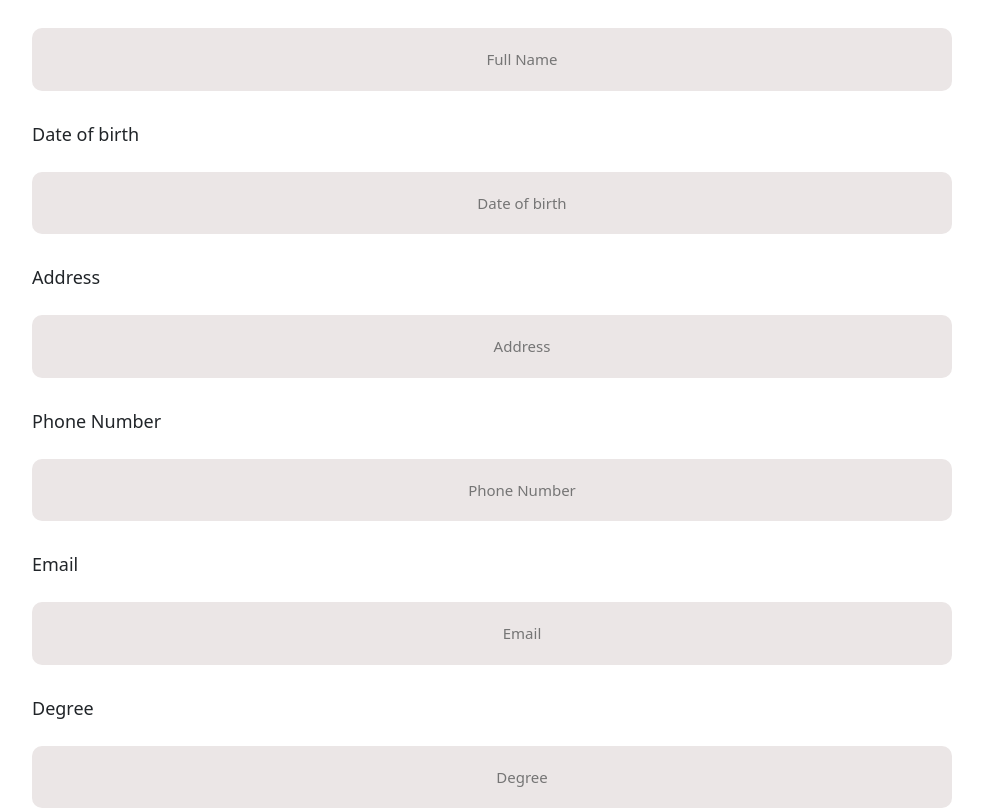
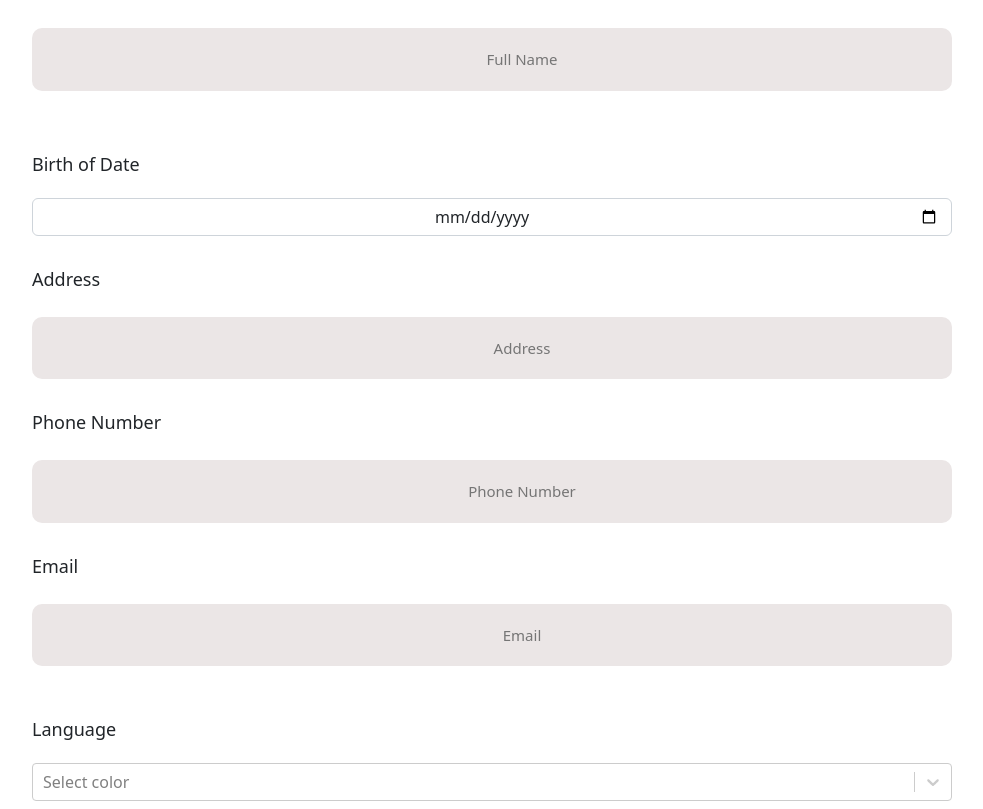
Before and after one commit to Namroutii/job-app-cap, a React (Create React App) app in the folder job-app/: page /add-cv in a window 1280 px wide. Shown: the part 260-1069 px from the top of the page, without its empty margins (48-1031 px from the left). Built offline with nearby package versions, Linux system fonts and the light colour scheme.

Commit message:
some edit for page add cv

```diff
--- a/job-app/package.json
+++ b/job-app/package.json
@@ -13,6 +13,7 @@
     "react-dom": "^18.2.0",
     "react-router-dom": "^6.4.3",
     "react-scripts": "^5.0.1",
+    "react-select": "^5.7.0",
     "web-vitals": "^2.1.4"
   },
   "scripts": {
--- a/job-app/src/pages/addCV/AddCV.css
+++ b/job-app/src/pages/addCV/AddCV.css
@@ -6,10 +6,11 @@
   padding-left: 80px;
 }
 
-.form-select {
+.select {
   margin-top: 10px;
   max-width: 1000px;
   text-align: left;
+  padding-left: 80px;
 }
 
 .select-group {
@@ -23,11 +24,13 @@ select {
   padding: 10px;
   background-color: rgb(235, 230, 230);
   border-radius: 10px;
+  padding-left: 80px;
 }
 
 label {
   font-size: large;
   padding-top: 30px;
+
 }
 
 select:focus {
@@ -62,3 +65,17 @@ button {
 button:hover {
   transform: scale(1.25);
 }
+.form-date{
+  width: 1000px;
+  padding-left: 80px;
+  padding-top: 30px;
+}
+
+.dropdown-container {
+  padding-top: 20px;
+  width: 1000px;
+  padding-left: 80px;
+}
+.select-label{
+  padding-bottom: 20px;
+}
--- a/job-app/src/pages/addCV/AddCV.js
+++ b/job-app/src/pages/addCV/AddCV.js
@@ -1,17 +1,26 @@
 import NavBar from "../../components/NavBar/NavBar";
 import Footer from "../../components/footer/Footer";
 import Form from "../../components/forms/Form";
-
 import "./AddCV.css";
 import { useState } from "react";
-
+import Select from "react-select";
 
 function AddCV() {
+  const [selectedOptions, setSelectedOptions] = useState("");
   const [showSelect, setShowSelect] = useState("");
   const handleShowSelect = (event) => {
-    const getuser = event.target.value;
-    setShowSelect(getuser);
+    const getUser = event.target.value;
+    setShowSelect(getUser);
   };
+  const optionList = [
+    { value: "English", label: "English" },
+    { value: "Arabic", label: "Arabic" },
+    { value: "Germany", label: "Germany" },
+    { value: "Hebrew", label: "Hebrew" },
+  ];
+  function handleSelect(data) {
+    setSelectedOptions(data);
+  }
 
   return (
     <div>
@@ -20,11 +29,27 @@ function AddCV() {
       <hr />
       <form>
         <Form>Full Name</Form>
-      <Form>Date of birth</Form>
+        <div className="form-date">
+          <label className="select-label">Birth of Date</label>
+          <input
+            type="date"
+            className="form-control"
+          />
+        </div>
         <Form>Address</Form>
         <Form>Phone Number</Form>
-
         <Form>Email</Form>
+        <div className="dropdown-container">
+          <label className="select-label">Language</label>
+          <Select
+            options={optionList}
+            placeholder="Select color"
+            value={selectedOptions}
+            onChange={handleSelect}
+            isSearchable={true}
+            isMulti
+          />
+        </div>
         <Form>Degree</Form>
         <div className="select">
           <label> Department:</label> <br />
@@ -44,9 +69,11 @@ function AddCV() {
             <Form>LinkedIn URL</Form>
             <Form>Language</Form>
             <Form>Skills</Form>
-          <br /><br />
+            <br />
+            <br />
             <button type="submit">submit</button>
-          <br /><br />
+            <br />
+            <br />
           </div>
         )}
         {showSelect === "2" && (
@@ -57,7 +84,8 @@ function AddCV() {
             <Form>LinkedIn URL</Form>
             <Form>Language</Form>
             <Form>Skills</Form>
-          <br /><br />
+            <br />
+            <br />
             <button type="submit">submit</button>
           </div>
         )}
@@ -69,7 +97,8 @@ function AddCV() {
             <Form>LinkedIn URL</Form>
             <Form>Language</Form>
             <Form>Skills</Form>
-          <br /><br />
+            <br />
+            <br />
             <button type="submit">submit</button>
           </div>
         )}
@@ -81,7 +110,8 @@ function AddCV() {
             <Form>LinkedIn URL</Form>
             <Form>Language</Form>
             <Form>Skills</Form>
-          <br /><br />
+            <br />
+            <br />
             <button type="submit">submit</button>
           </div>
         )}
--- a/package.json
+++ b/package.json
@@ -1,5 +1,6 @@
 {
   "dependencies": {
-    "react-router-dom": "^6.4.3"
+    "react-router-dom": "^6.4.3",
+    "react-select": "^5.7.0"
   }
 }
```
Also changed, not shown: 2 other files (tests, documents, lock files or other folders). Lines whose indentation alone changed are shown as unchanged.
